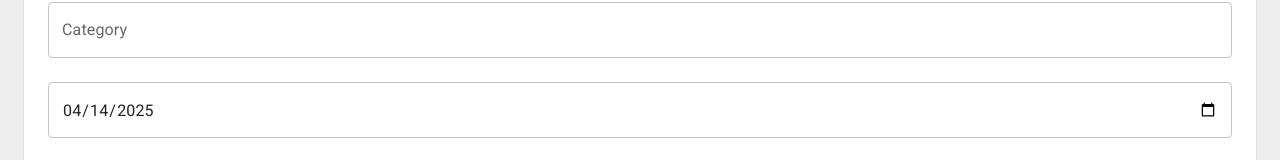
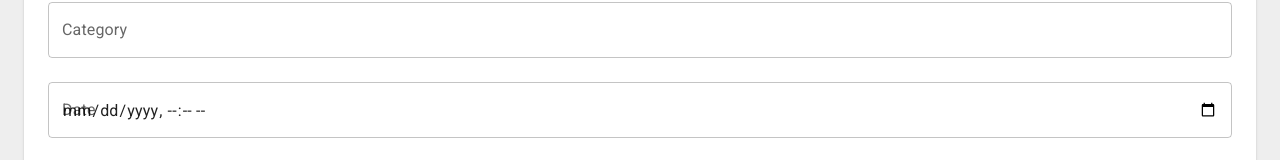
Before and after one commit to nmsohn/dotnet-react-playground, a React (Vite) app in the folder client/: page /createActivity in a window 1280 px wide. Shown: the part 356-516 px from the top of the page. Built offline with nearby package versions, Linux system fonts and the light colour scheme.

Commit message:
feat(client): Add text field validation

```diff
--- a/client/package.json
+++ b/client/package.json
@@ -13,6 +13,7 @@
     "@emotion/react": "^11.14.0",
     "@emotion/styled": "^11.14.0",
     "@fontsource/roboto": "^5.1.1",
+    "@hookform/resolvers": "^5.0.1",
     "@mui/icons-material": "^6.4.10",
     "@mui/material": "^6.4.10",
     "@tanstack/react-query": "^5.74.0",
@@ -23,7 +24,9 @@
     "react": "^19.0.0",
     "react-calendar": "^5.1.0",
     "react-dom": "^19.0.0",
-    "react-toastify": "^11.0.5"
+    "react-hook-form": "^7.55.0",
+    "react-toastify": "^11.0.5",
+    "zod": "^3.24.3"
   },
   "devDependencies": {
     "@eslint/js": "^9.19.0",
--- a/client/src/features/activities/details/ActivityDetailsHeader.tsx
+++ b/client/src/features/activities/details/ActivityDetailsHeader.tsx
@@ -67,7 +67,7 @@ export default function ActivityDetailsHeader({ activity }: Props) {
                                 variant="contained"
                                 color="primary"
                                 component={Link}
-                                to={`/manage/activityId`}
+                                to={`/manage/${activity.id}`}
                                 disabled={isCancelled}
                             >
                                 Manage Event
--- a/client/src/features/activities/form/ActivityForm.tsx
+++ b/client/src/features/activities/form/ActivityForm.tsx
@@ -1,34 +1,28 @@
-import { Box, Button, Paper, TextField, Typography } from "@mui/material";
+import { Box, Button, Paper, Typography } from "@mui/material";
 import { useActivities } from "../../../lib/hooks/useActivities";
-import { useNavigate, useParams } from "react-router";
+import { useParams } from "react-router";
+import { useForm } from "react-hook-form";
+import { useEffect } from "react";
+import { activitySchema, ActivitySchema } from "../../../lib/schemas/ActivitySchema";
+import { zodResolver } from "@hookform/resolvers/zod";
+import TextInput from "../../../shared/components/TextInput";
+
 export default function ActivityForm() {
+  const { reset, control, handleSubmit } = useForm<ActivitySchema>(
+    {
+      mode: "onTouched",
+      resolver: zodResolver(activitySchema),
+    }
+  )
   const { id } = useParams()
   const { updateActivity, createActivity, activity, isLoadingActivity } = useActivities(id)
-  const navigate = useNavigate()
 
-  const handleSumit = async (event: React.FormEvent<HTMLFormElement>) => {
-    event.preventDefault()
+  useEffect(() => {
+    if (activity) reset(activity)
+  }, [activity, reset])
 
-    const formData = new FormData(event.currentTarget)
-    const data: { [key: string]: FormDataEntryValue } = Object.fromEntries(formData)
-
-    formData.forEach((value, key) => {
-      data[key] = value
-    })
-
-    if (activity) {
-      data.id = activity.id
-      await updateActivity.mutateAsync(data as unknown as Activity)
-      navigate(`/activities/${activity.id}`)
-    } else {
-      // await createActivity.mutateAsync(data as unknown as Activity)
-      // navigate('/activities')
-      createActivity.mutate(data as unknown as Activity, {
-        onSuccess: (id) => {
-          navigate(`/activities/${id}`)
-        }
-      })
-    }
+  const onSubmit = async (data: ActivitySchema) => {
+    console.log(data)
   }
 
   if (isLoadingActivity) return <Typography variant="h2">Loading...</Typography>
@@ -43,46 +37,43 @@ export default function ActivityForm() {
       </Typography>
       <Box
         component="form"
-        onSubmit={handleSumit}
+        onSubmit={handleSubmit(onSubmit)}
         display="flex"
         flexDirection="column"
         gap={3}>
-        <TextField
+        <TextInput
+          control={control}
           name="title"
-          label="Title"
-          defaultValue={activity?.title}
-          fullWidth />
-        <TextField
+          label="Title" />
+        <TextInput
+          control={control}
           name="description"
           label="Description"
-          defaultValue={activity?.description}
           multiline
-          rows={3}
-          fullWidth />
-        <TextField
+          rows={3} />
+        <TextInput
+          control={control}
           name="category"
-          label="Category"
-          defaultValue={activity?.category}
-          fullWidth />
-        <TextField
+          label="Category" />
+        <TextInput
+          control={control}
           name="date"
-          type="date"
-          defaultValue={activity?.date
-            ? new Date(activity.date).toISOString().split('T')[0] : new Date().toISOString().split('T')[0]}
-          fullWidth />
-        <TextField
+          label="Date"
+          type="datetime-local"
+        />
+        <TextInput
+          control={control}
           name="city"
-          label="City"
-          defaultValue={activity?.city} fullWidth />
-        <TextField
+          label="City" />
+        <TextInput
+          control={control}
           name="venue"
-          label="Venue"
-          defaultValue={activity?.venue} fullWidth />
+          label="Venue" />
         <Box display="flex" justifyContent="end" gap={3}>
           <Button
             variant="contained"
             color="inherit"
-            onClick={() => {}}>Cancel</Button>
+            onClick={() => { }}>Cancel</Button>
           <Button
             variant="contained"
             color="success"
--- /dev/null
+++ b/client/src/lib/schemas/ActivitySchema.ts
@@ -0,0 +1,16 @@
+import { z } from 'zod';
+
+const requiredString = (fieldName: string) => z
+    .string({ required_error: `${fieldName} is required` })
+    .min(1, { message: `${fieldName} is required` });
+
+export const activitySchema = z.object({
+    title: requiredString('Title'),
+    description: requiredString('Description'),
+    category: requiredString('Category'),
+    city: requiredString('City'),
+    venue: requiredString('Venue'),
+    date: requiredString('Date')
+})
+
+export type ActivitySchema = z.infer<typeof activitySchema>
--- /dev/null
+++ b/client/src/shared/components/TextInput.tsx
@@ -0,0 +1,18 @@
+import { TextField, TextFieldProps } from "@mui/material"
+import { FieldValues, useController, UseControllerProps } from "react-hook-form"
+
+type Props<T extends FieldValues> = {} & UseControllerProps<T> & TextFieldProps
+
+export default function TextInput<T extends FieldValues>(props: Props<T>) {
+    const { field, fieldState } = useController({ ...props })
+    return (
+        <TextField
+            {...field}
+            {...props}
+            error={!!fieldState.error}
+            helperText={fieldState.error?.message}
+            fullWidth
+            variant="outlined"
+        />
+    )
+}
```
Also changed, not shown: 1 other file (tests, documents, lock files or other folders).
